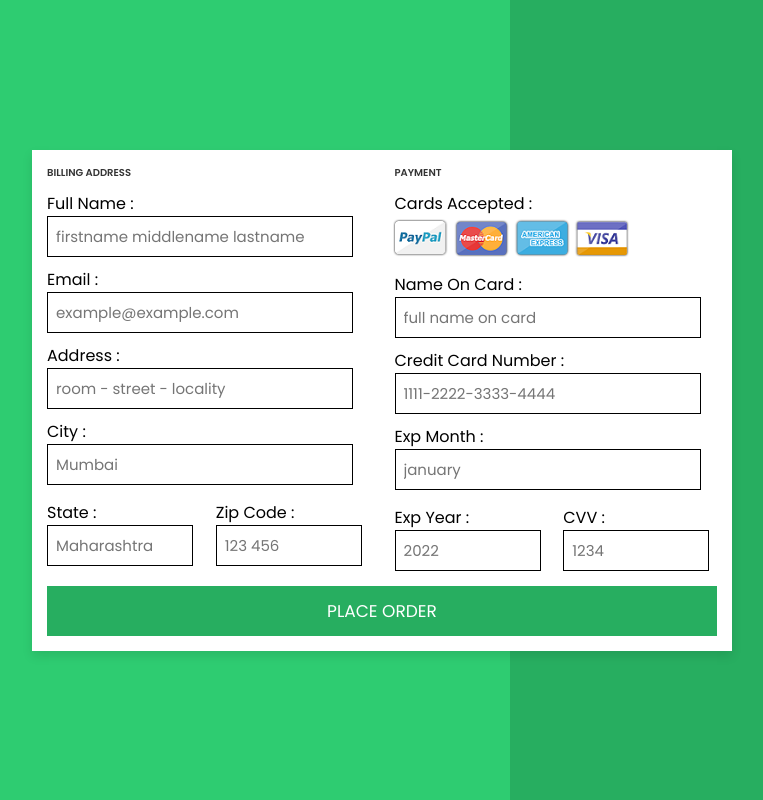
After one commit to VishalPanchal11/mini-project, a PHP site: page /payment.html in a window 1280 px wide. The commit adds this page. Shown: the whole page, without its empty margins (258-1021 px from the left). Run offline with PHP 8.4, Linux system fonts and the light colour scheme.

Commit message:
JHFUFUYFUFU

```diff
--- a/UPLOAD IMAGE.html
+++ b/UPLOAD IMAGE.html
@@ -3,7 +3,7 @@
     <head>
         <title>UPLOAD IMAGE</title>
         <link rel="stylesheet" href="uploadimage.css">
-        <link rel="stylesheet" href="common.css">
+
     </head>
     <body>
         <div class="position1">
--- a/homepage.css
+++ b/homepage.css
@@ -86,7 +86,9 @@ body{
 
 
 /*slideshow*/
+
 .slideshow{
+
     margin-bottom: 70px;
 }
 .frame{
@@ -123,12 +125,12 @@ body{
 .featured{
     text-align: center;
     font-size: 30px;
-    color: rgb(0, 255, 145);
+    color: pink;
 
 }
 .featuredcontainer{
     margin-top: 0px;
-
+   margin-bottom: 100px;
 
 }
 .products img{
--- /dev/null
+++ b/payment.css
@@ -0,0 +1,93 @@
+@import url('https://fonts.googleapis.com/css2?family=Poppins:wght@100;300;400;500;600&display=swap');
+
+*{
+  font-family: 'Poppins', sans-serif;
+  margin:0; padding:0;
+  box-sizing: border-box;
+  outline: none; border:none;
+  text-transform: capitalize;
+  transition: all .2s linear;
+}
+
+.container{
+  display: flex;
+  justify-content: center;
+  align-items: center;
+  padding:25px;
+  min-height: 100vh;
+  background: linear-gradient(90deg, #2ecc71 60%, #27ae60 40.1%);
+}
+
+.container form{
+  padding:15px;
+  width:700px;
+  background: #fff;
+  box-shadow: 0 5px 10px rgba(0,0,0,.1);
+}
+
+.container form .row{
+  display: flex;
+  flex-wrap: wrap;
+  gap:25px;
+}
+
+.container form .row .col{
+  flex:1 1 250px;
+}
+
+.container form .row .col .title{
+  font-size: 10px;
+  color:#333;
+  padding-bottom: 0px;
+  text-transform: uppercase;
+}
+
+.container form .row .col .inputBox{
+  margin:10px 0;
+}
+
+.container form .row .col .inputBox span{
+  margin-bottom: 0px;
+  display: block;
+}
+
+.container form .row .col .inputBox input{
+  width: 95%;
+  border:1px solid #000;
+  padding:8px ;
+  font-size: 15px;
+  text-transform: none;
+}
+
+.container form .row .col .inputBox input:focus{
+  border:1px solid #000;
+}
+
+.container form .row .col .flex{
+  display: flex;
+  gap:15px;
+}
+
+.container form .row .col .flex .inputBox{
+  margin-top: 5px;
+}
+
+.container form .row .col .inputBox img{
+  height: 34px;
+  margin-top: 5px;
+  filter: drop-shadow(0 0 1px #000);
+}
+
+.container form .submit-btn{
+  width: 100%;
+  padding:12px;
+  font-size: 17px;
+  background: #27ae60;
+  color:#fff;
+  margin-top: 5px;
+  cursor: pointer;
+}
+
+.container form .submit-btn:hover{
+  background: #2ecc71;
+}
--- /dev/null
+++ b/payment.html
@@ -0,0 +1,97 @@
+<!DOCTYPE html>
+<html lang="en">
+<head>
+    <meta charset="UTF-8">
+    <meta http-equiv="X-UA-Compatible" content="IE=edge">
+    <meta name="viewport" content="width=device-width, initial-scale=1.0">
+
+    <!-- custom css file link  -->
+    <link rel="stylesheet" href="payment.css">
+
+</head>
+<body>
+
+<div class="container">
+
+    <form action="">
+
+        <div class="row">
+
+            <div class="col">
+
+                <h3 class="title">billing address</h3>
+
+                <div class="inputBox">
+                    <span>full name :</span>
+                    <input type="text" placeholder="firstname middlename lastname">
+                </div>
+                <div class="inputBox">
+                    <span>email :</span>
+                    <input type="email" placeholder="example@example.com">
+                </div>
+                <div class="inputBox">
+                    <span>address :</span>
+                    <input type="text" placeholder="room - street - locality">
+                </div>
+                <div class="inputBox">
+                    <span>city :</span>
+                    <input type="text" placeholder="Mumbai">
+                </div>
+
+                <div class="flex">
+                    <div class="inputBox">
+                        <span>state :</span>
+                        <input type="text" placeholder="Maharashtra">
+                    </div>
+                    <div class="inputBox">
+                        <span>zip code :</span>
+                        <input type="text" placeholder="123 456">
+                    </div>
+                </div>
+
+            </div>
+
+            <div class="col">
+
+                <h3 class="title">payment</h3>
+
+                <div class="inputBox">
+                    <span>cards accepted :</span>
+                    <img src="card_img.png" alt="">
+                </div>
+                <div class="inputBox">
+                    <span>name on card :</span>
+                    <input type="text" placeholder="full name on card">
+                </div>
+                <div class="inputBox">
+                    <span>credit card number :</span>
+                    <input type="number" placeholder="1111-2222-3333-4444">
+                </div>
+                <div class="inputBox">
+                    <span>exp month :</span>
+                    <input type="text" placeholder="january">
+                </div>
+
+                <div class="flex">
+                    <div class="inputBox">
+                        <span>exp year :</span>
+                        <input type="number" placeholder="2022">
+                    </div>
+                    <div class="inputBox">
+                        <span>CVV :</span>
+                        <input type="text" placeholder="1234">
+                    </div>
+                </div>
+
+            </div>
+
+        </div>
+
+        <input type="submit" value="PLACE ORDER" class="submit-btn">
+
+    </form>
+
+</div>
+
+</body>
+</html>
--- a/products.css
+++ b/products.css
@@ -17,7 +17,7 @@ body{
    font-family:'Franklin Gothic Medium', 'Arial Narrow', Arial, sans-serif;
    text-transform: capitalize;
    color: violet;
-   position: relative;
+
    margin: 0 auto 50px;
    line-height: 60px;
 }
--- a/products.html
+++ b/products.html
@@ -48,6 +48,7 @@
             </ul>
         </nav>
     </header>
+    <div class="space"></div>
 
 
 
```
Also changed, not shown: headerofwebsite.css (+9 -4 lines), index.html (+15 -3 lines), card_img.png (added), muglevi.jpg (added), skin.jpg.
